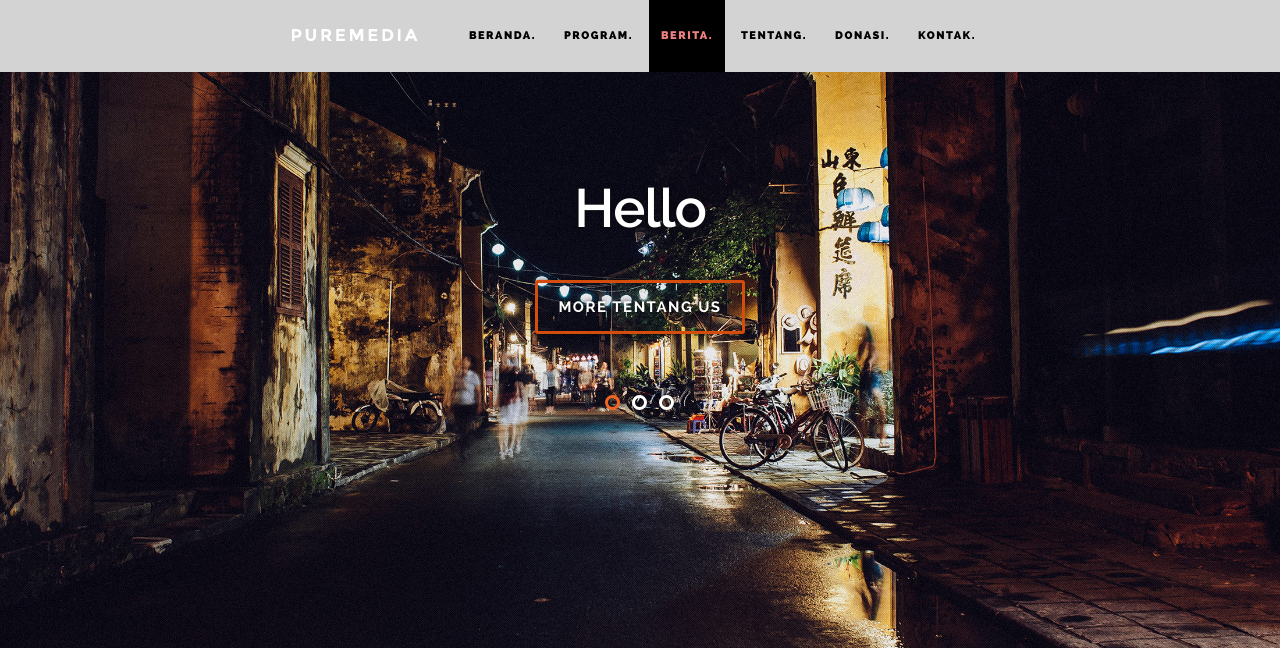
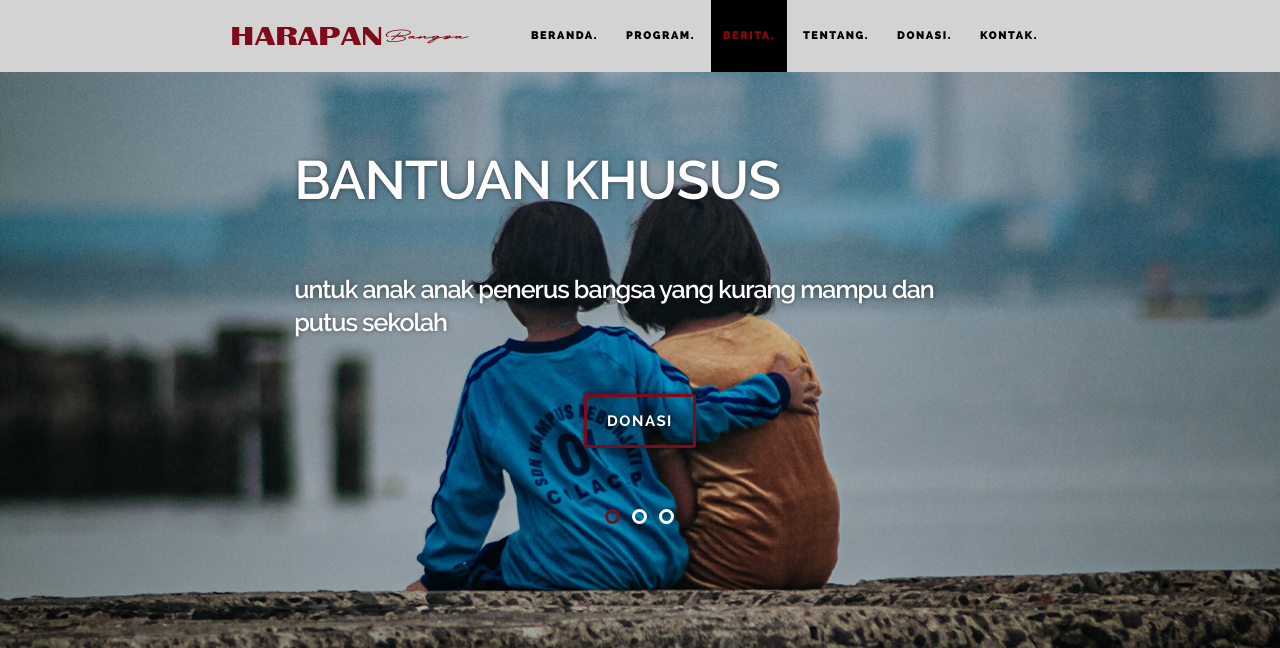
Before and after one commit to Andre17190177/UAS-Web_Programming_2-Kelompok_2, a CodeIgniter app: page /harapanbangsa/ in a window 1280 px wide. Shown: the top 648 px of the page. Run offline with CodeIgniter, Linux system fonts and the light colour scheme; some libraries are stand-ins or nearby versions.

Commit message:
update beranda

```diff
--- a/harapanbangsa/application/views/templates/header.php
+++ b/harapanbangsa/application/views/templates/header.php
@@ -73,6 +73,7 @@
                     <li><a class="smoothscroll" href="#tentang">Tentang.</a></li>
                     <li><a class="smoothscroll" href="#donasi">Donasi.</a></li>
                     <li><a class="smoothscroll" href="#kontak">Kontak.</a></li>
+
                 </ul>
 
             </nav> <!-- /nav-wrap -->
--- a/harapanbangsa/application/views/templates/index.php
+++ b/harapanbangsa/application/views/templates/index.php
@@ -13,24 +13,29 @@
                     <!-- Slide -->
                     <li>
                         <div class="flex-caption">
-                            <h1>Hello</h1>
-                            <p><a class="button stroke smoothscroll" href="#tentang">More tentang Us</a></p>
+                            <h1>BANTUAN KHUSUS</h1>
+                            <br><h3>untuk anak anak penerus bangsa yang kurang mampu dan putus sekolah</h3></br>
+                            <p><a class="button stroke smoothscroll" href="#donasi">DONASI</a></p>
                         </div>
                     </li>
 
                     <!-- Slide -->
                     <li>
                         <div class="flex-caption">
-                            <h1>We imagine</h1>
-                            <p><a class="button stroke smoothscroll" href="#program">See Our Works</a></p>
+                            <h1>MARI KITA WUJUDKAN CITA CITA MEREKA</h1>
+                            <br><h3>setiap anak di dunia ini memiliki cita cita yang luar biasa,
+                                dengan berdonasi seiklasnya bisa mewujudkan cita cita mereka
+                            </h3></br>
+                            <p><a class="button stroke smoothscroll" href="#donasi">DONASI</a></p>
                         </div>
                     </li>
 
                     <!-- Slide -->
                     <li>
                         <div class="flex-caption">
-                            <h1>Take a look at some of <a class="smoothscroll" href="#program" title="">our works</a> or <a class="smoothscroll" href="#kontak" title="">kontak us</a> to discuss how we can help you.</h1>
-                            <p><a class="button stroke smoothscroll" href="#kontak">Get In Touch</a></p>
+                            <h1>SENYUM MEREKA LEBIH BERARTI </h1>
+                            <br><h3>setiap anak memiliki hak yang sama untuk tersenyum dan tertawa</h3></br>
+                            <p><a class="button stroke smoothscroll" href="#donasi">DONASI</a></p>
                         </div>
                     </li>
 
--- a/harapanbangsa/css/main.css
+++ b/harapanbangsa/css/main.css
@@ -980,12 +980,12 @@ header .logo a {
 	outline: none;
 	font: 0/0 a;
 	text-shadow: none;
-	color: transparent;
-	width: 126px;
-	height: 12px;
-	background-repeat: no-repeat;
+	color: #5bb0ee;
+	width: 250px;
+	height: 24px;
+	background-repeat: repeat;
 	background-position: 0 0;
-	background-image: url("../images/logo.png");
+	background-image: url("../images/logo5.png");
 }
 
 @media (-webkit-min-device-pixel-ratio:2),
@@ -1056,7 +1056,7 @@ ul#nav li a {
 }
 
 ul#nav li a:hover {
-	color: lightcoral;
+	color: rgb(134, 7, 7);
 }
 
 ul#nav li a:active {
@@ -1065,7 +1065,7 @@ ul#nav li a:active {
 
 ul#nav li.current a {
 	background: black;
-	color: lightcoral;
+	color: rgb(134, 7, 7);
 }
 
 
@@ -1489,7 +1489,7 @@ hr {
 .pagenav a[rel="next"]:hover:after,
 .pagenav a[rel="prev"]:hover:before {
 	color: white;
-	background: #f26522;
+	background: #7f0a1a;
 }
 
 .entries .pagenav {
@@ -1500,7 +1500,7 @@ hr {
 /* k. beranda Section
 /* =================================================================== */
 #beranda {
-	background: #12151b url(../images/hero-bg.jpg) no-repeat center center fixed;
+	background: #12151b url(../images/slide1.jpg) no-repeat center center fixed;
 	-webkit-background-size: cover !important;
 	-moz-background-size: cover !important;
 	background-size: cover !important;
@@ -1593,7 +1593,7 @@ hr {
 /* beranda slider
 /* ------------------------------------------------------------------ */
 #beranda-slider {
-	margin: 108px auto 30px;
+	margin: 80px auto 30px;
 }
 
 #beranda-slider .flex-caption {
@@ -1604,15 +1604,25 @@ hr {
 	font: 54px/1.3 "raleway-semibold", sans-serif;
 	color: white;
 	letter-spacing: -1px;
-	margin-bottom: 36px;
-	text-shadow: 0 0px 5px rgba(0, 0, 0, 0.5);
+	margin-bottom: 10px;
+	text-shadow: 0 0px 5px rgba(8, 8, 8, 0.5);
+	text-align: left;
+}
+
+#beranda-slider .flex-caption h3 {
+	font: 25px/1.3 "raleway-semibold", sans-serif;
+	color: white;
+	letter-spacing: -1px;
+	margin-bottom: 10px;
+	text-shadow: 0 0px 5px rgba(8, 8, 8, 0.5);
+	text-align: left;
 }
 
 #beranda-slider .flex-caption h1 span,
 #beranda-slider .flex-caption h1 a {
 	color: white;
 	display: inline-block;
-	border-bottom: 1px solid #a43b0a;
+	border-bottom: 1px solid #7f0a1a;
 }
 
 #beranda-slider .flex-caption h1 span:hover,
@@ -1626,7 +1636,7 @@ hr {
 	width: auto;
 	text-transform: uppercase;
 	letter-spacing: 1.5px;
-	border-color: #d44d0d;
+	border-color: #7f0a1a;
 	color: white;
 	white-space: nowrap;
 	text-shadow: 0 0px 5px black;
@@ -1638,7 +1648,7 @@ hr {
 #beranda-slider .flex-caption .button.stroke:hover {
 	color: white;
 	text-shadow: none;
-	background: #d44d0d !important;
+	background: #7f0a1a !important;
 }
 
 /* Slider Control Nav */
@@ -1675,11 +1685,11 @@ hr {
 }
 
 .beranda-content .flex-control-paging li a:hover {
-	border-color: #f26522;
+	border-color: #7f0a1a;
 }
 
 .beranda-content .flex-control-paging li a.flex-active {
-	border-color: #f26522;
+	border-color: #7f0a1a;
 	cursor: default;
 }
 
@@ -1716,7 +1726,7 @@ hr {
 }
 
 .item .item-wrap .overlay {
-	background: #ed560e;
+	background: #7f0a1a;
 	position: absolute;
 	left: 0;
 	top: 0;
@@ -1954,7 +1964,7 @@ hr {
 /*  o. donasi Section
 /* =================================================================== */
 #donasi {
-	background: #a43b0a url(../images/gambar1.jpg) no-repeat bottom center fixed;
+	background: #a43b0a url(../images/blog-bg.jpg) no-repeat bottom center fixed;
 	-webkit-background-size: cover !important;
 	-moz-background-size: cover !important;
 	background-size: cover !important;
```
Also changed, not shown: harapanbangsa/images/logo1.png (added), harapanbangsa/images/logo2.png (added), harapanbangsa/images/logo3.png (added), harapanbangsa/images/logo4.png (added), harapanbangsa/images/logo5.png (added), harapanbangsa/images/slide1.jpg (added), harapanbangsa/images/slide2.jpg (added), harapanbangsa/images/slide3.png (added).
